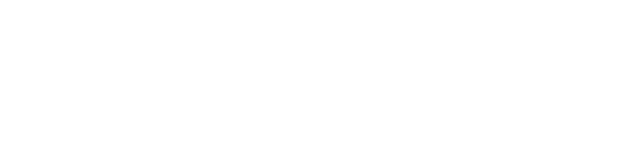
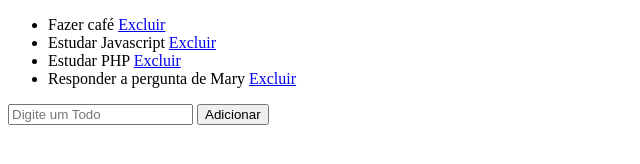
Before and after one commit to httpLucasReis/to-do-list, a plain HTML site: page index.htm in a window 1280 px wide. Shown: the whole page, without its empty margins (0-640 px from the left). Drawn offline with Linux system fonts and the light colour scheme.

Commit message:
Criando estrutura básica de Html

```diff
--- a/index.htm
+++ b/index.htm
@@ -6,6 +6,24 @@
     <title>To Do List</title>
 </head>
 <body>
+    <div id="app">
+        <ul>
+            <li>Fazer café
+                <a href="#">Excluir</a>
+            </li>
+            <li>Estudar Javascript
+                <a href="#">Excluir</a>
+            </li>
+            <li>Estudar PHP
+                <a href="#">Excluir</a>
+            </li>
+            <li>Responder a pergunta de Mary
+                <a href="#">Excluir</a>
+            </li>
+        </ul>
+        <input type="text" placeholder="Digite um Todo">
+        <button>Adicionar</button>
+    </div>
 
     <script src="javascript/main.js"></script>
 </body>
```
